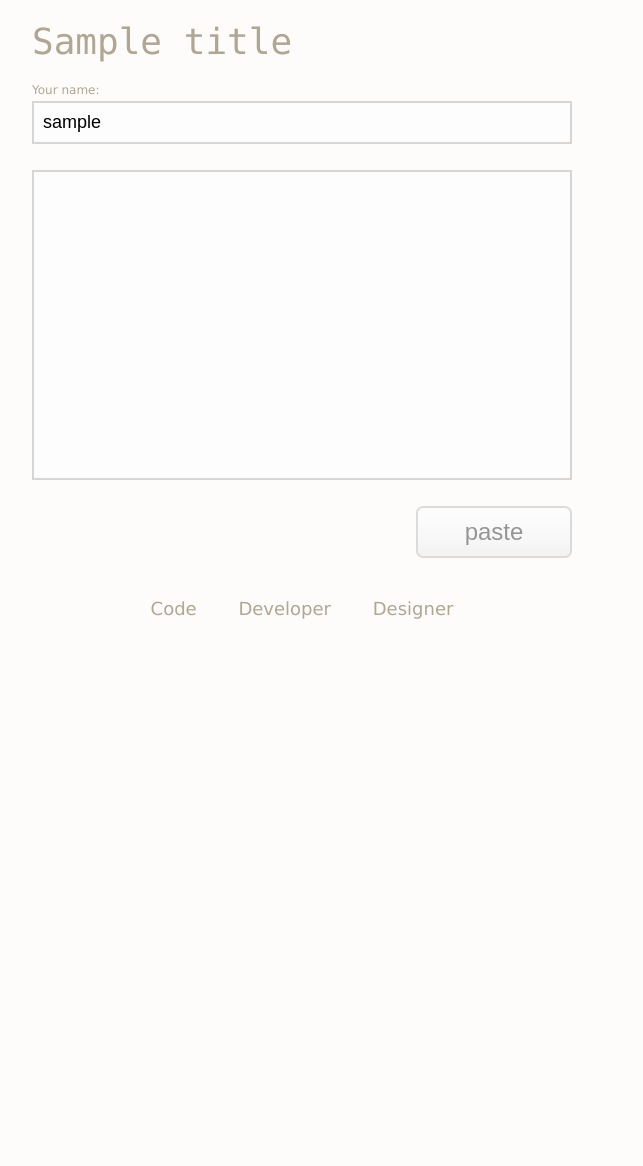
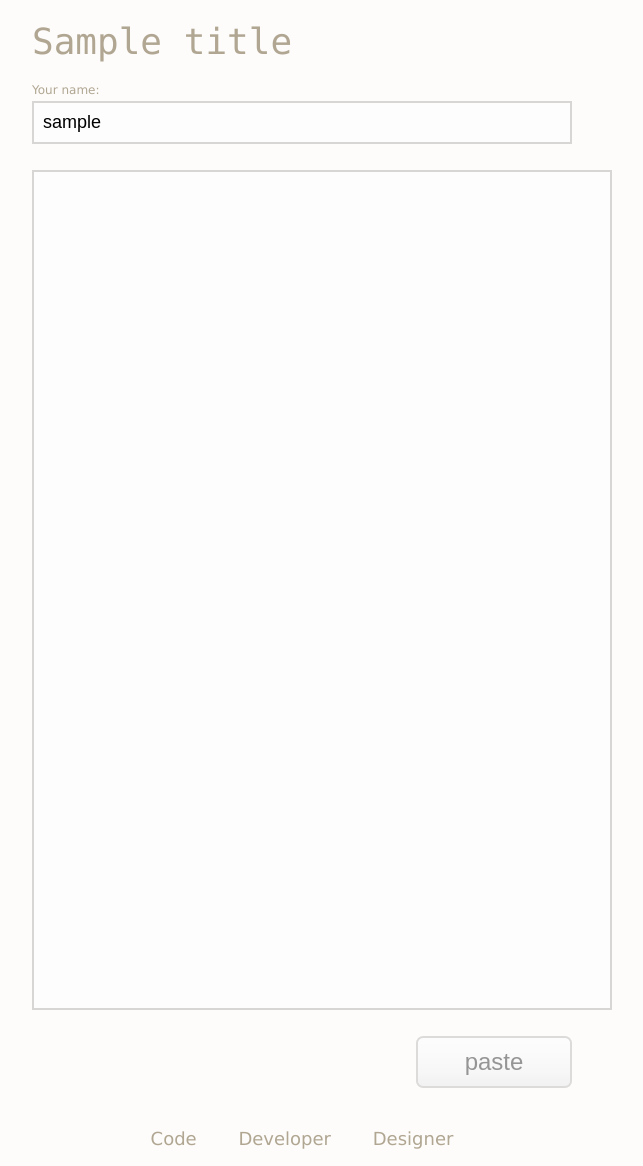
Before and after one commit to excid3/simpyl_pastebin, a Django app: template pastebin/templates/index.html in a window 1280 px wide. Shown: the whole page, without its empty margins (338-981 px from the left). Before the commit the page ends 619 px from the top, so only its background shows below. Run offline with Django 3.2, Linux system fonts and the light colour scheme; the template is opened without the code that fills it: most values are stand-ins (such as "Sample title", 1, 10 or a date in 2020).

Commit message:
make the style of the input box fit the page nicely

```diff
--- a/pastebin/templates/index.html
+++ b/pastebin/templates/index.html
@@ -24,7 +24,7 @@
         {% endif %}
         <form name="pastebin" method="post">
           Your name: <input type="text" name="user_name" width="40" value="{% if user_name %}{{user_name}}{% endif %}" /><br />
-          <textarea id="bin" name="paste" rows=40 cols=160></textarea><br />
+          <textarea id="bin" name="paste" rows="40" style="height: 70%; width: 100%;"></textarea><br />
           <input type="submit" value="paste" />
         </form>
       </div>
```
